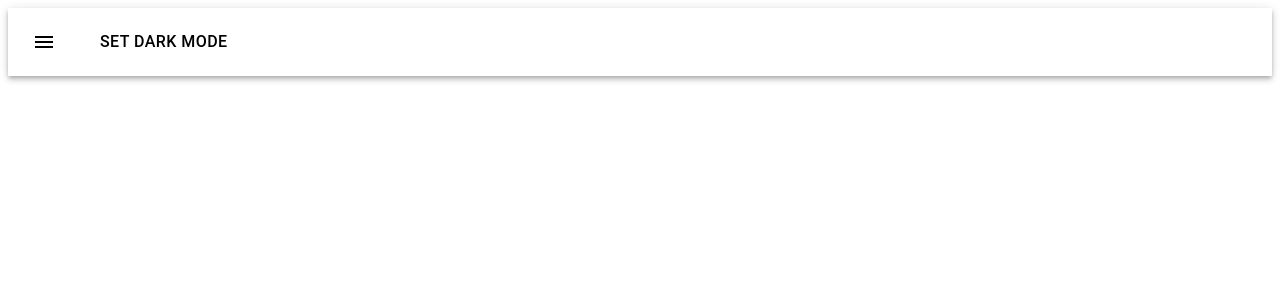
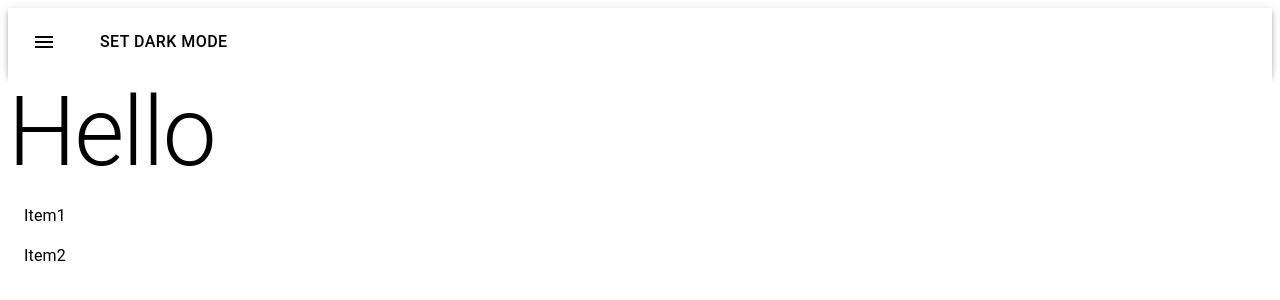
Before and after one commit to hoang-phan98/reactjs-adaptable-ui, a React (Create React App) app: page / in a window 1280 px wide. Shown: the top 300 px of the page. Built offline with nearby package versions, Linux system fonts and the light colour scheme.

Commit message:
Adding several new adaptable components

```diff
--- a/src/App.js
+++ b/src/App.js
@@ -3,6 +3,8 @@ import { setDarkMode } from './store/actions/adaptableActions';
 import { adaptableReducer, initialState } from './store/reducers/adaptableReducers';
 import AdaptableContext from './utils/adaptableContext';
 import AppNavBar from './components/extended/AppNavBar';
+import AppBox from './components/extended/AppBox';
+import AppList from './components/extended/AppList';
 
 function App(props) {
   const [state, dispatch] = useReducer(
@@ -16,6 +18,8 @@ function App(props) {
       setDarkMode: () => dispatch(setDarkMode()),
     }}>
       <AppNavBar/>
+      <AppBox/>
+      <AppList/>
     </AdaptableContext.Provider>
   );
 }
--- /dev/null
+++ b/src/components/adaptable/AdaptableBox.js
@@ -0,0 +1,15 @@
+import styled from 'styled-components';
+import { Box } from '@material-ui/core';
+
+export const AdaptableBox = styled(Box)`
+    && {
+        background-color: ${props => props.darkMode ?
+            props.theme.bgColors.dark :
+            props.theme.bgColors.light
+        };
+        color: ${props => props.darkMode ?
+            props.theme.textColors.dark :
+            props.theme.textColors.light
+        };
+    }
+`;
--- /dev/null
+++ b/src/components/adaptable/AdaptableList.js
@@ -0,0 +1,15 @@
+import styled from 'styled-components';
+import { List } from '@material-ui/core';
+
+export const AdaptableList = styled(List)`
+    && {
+        background-color: ${props => props.darkMode ?
+            props.theme.bgColors.dark :
+            props.theme.bgColors.light
+        };
+        color: ${props => props.darkMode ?
+            props.theme.textColors.dark :
+            props.theme.textColors.light
+        };
+    }
+`;
--- /dev/null
+++ b/src/components/adaptable/AdaptableTypography.js
@@ -0,0 +1,15 @@
+import styled from 'styled-components';
+import { Typography } from '@material-ui/core';
+
+export const AdaptableTypography= styled(Typography)`
+    && {
+        background-color: ${props => props.darkMode ?
+            props.theme.bgColors.dark :
+            props.theme.bgColors.light
+        };
+        color: ${props => props.darkMode ?
+            props.theme.textColors.dark :
+            props.theme.textColors.light
+        };
+    }
+`;
--- /dev/null
+++ b/src/components/extended/AppBox.js
@@ -0,0 +1,14 @@
+import React, { useContext } from 'react';
+import AdaptableContext from '../../utils/adaptableContext';
+import { AdaptableBox } from '../adaptable/AdaptableBox';
+import { AdaptableTypography } from '../adaptable/AdaptableTypography';
+
+export default function AppBox() {
+    const { darkMode } = useContext(AdaptableContext)
+
+    return (
+        <AdaptableBox darkMode={darkMode}>
+            <AdaptableTypography darkMode={darkMode} variant="h1"> Hello </AdaptableTypography>
+        </AdaptableBox>
+    );
+}
--- /dev/null
+++ b/src/components/extended/AppList.js
@@ -0,0 +1,20 @@
+import { ListItem } from '@material-ui/core';
+import React, { useContext } from 'react';
+import AdaptableContext from '../../utils/adaptableContext';
+import { AdaptableList } from '../adaptable/AdaptableList';
+import { AdaptableTypography } from '../adaptable/AdaptableTypography';
+
+export default function AppList() {
+    const { darkMode } = useContext(AdaptableContext)
+
+    return (
+        <AdaptableList darkMode={darkMode}>
+            <ListItem>
+                <AdaptableTypography darkMode={darkMode} variant="body1"> Item1 </AdaptableTypography>
+            </ListItem>
+            <ListItem>
+                <AdaptableTypography darkMode={darkMode} variant="body1"> Item2 </AdaptableTypography>
+            </ListItem>
+        </AdaptableList>
+    );
+}
```
